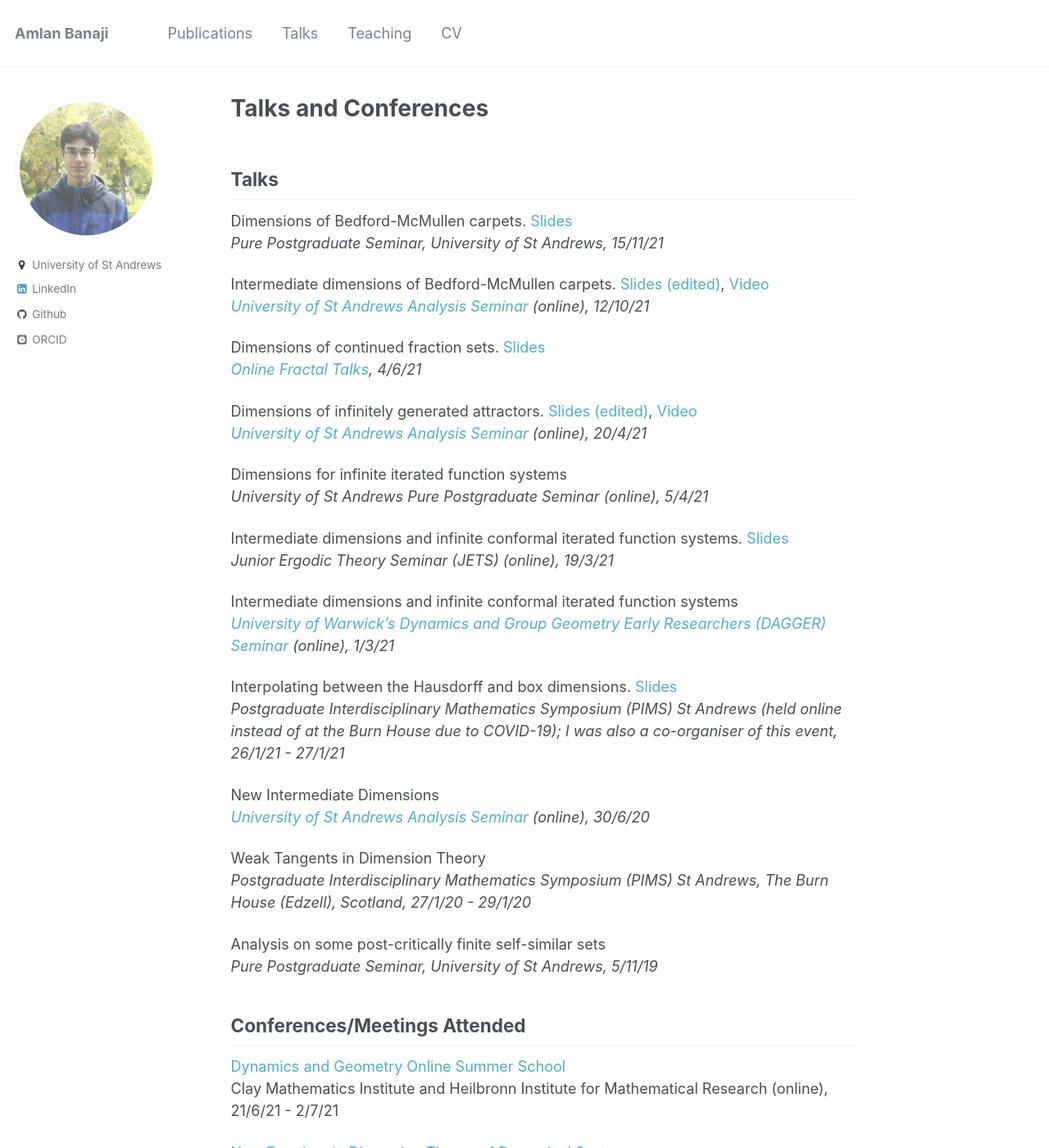
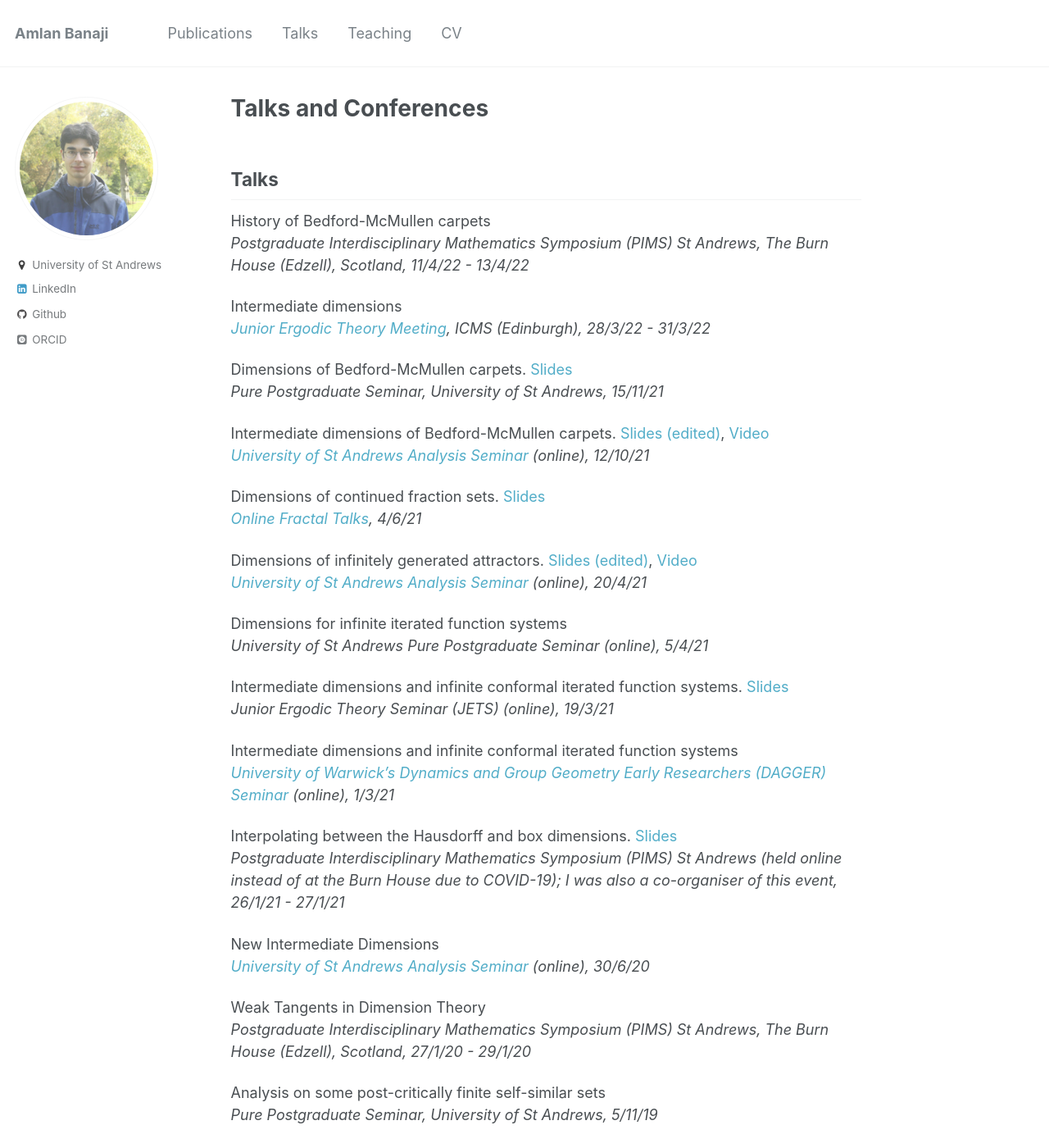
Before and after one commit to amlan-banaji/amlan-banaji.github.io, a Jekyll site: the page built from _pages/talks.md, in a window 1280 px wide and 1400 px high. Shown: the whole window at 82% size. Built offline with Jekyll 4.4.1, drawn with Linux system fonts in a browser that asks for light colours; some web fonts are replaced; some of the changed text lies outside the part shown.

Commit message:
added talks and pad conference, corrected typo in analysis seminar slides, updated cv

```diff
--- a/_pages/talks.md
+++ b/_pages/talks.md
@@ -5,6 +5,12 @@ author_profile: true
 ---
 
 ## Talks
+
+History of Bedford-McMullen carpets
+*Postgraduate Interdisciplinary Mathematics Symposium (PIMS) St Andrews, The Burn House (Edzell), Scotland, 11/4/22 - 13/4/22*
+
+Intermediate dimensions
+*[Junior Ergodic Theory Meeting](https://www.icms.org.uk/workshops/2022/junior-ergodic-theory-meeting), ICMS (Edinburgh), 28/3/22 - 31/3/22*
 
 Dimensions of Bedford-McMullen carpets. [Slides](https://amlan-banaji.github.io/files/BedfordPPS.pdf)
 *Pure Postgraduate Seminar, University of St Andrews, 15/11/21*
@@ -42,6 +48,9 @@ Analysis on some post-critically finite self-similar sets
 
 ## Conferences/Meetings Attended
 
+[Probability, Analysis and Dynamics conference](https://people.maths.bris.ac.uk/~mb13434/pad21/)
+University of Bristol (attended online), 6/4/22 - 8/4/22
+
 [Dynamics and Geometry Online Summer School](https://heilbronn.ac.uk/2020/12/17/cmi-himr-dynamics-and-geometry-summer-school/)
 Clay Mathematics Institute and Heilbronn Institute for Mathematical Research (online), 21/6/21 - 2/7/21
 
```
Also changed, not shown: 2 other files.
